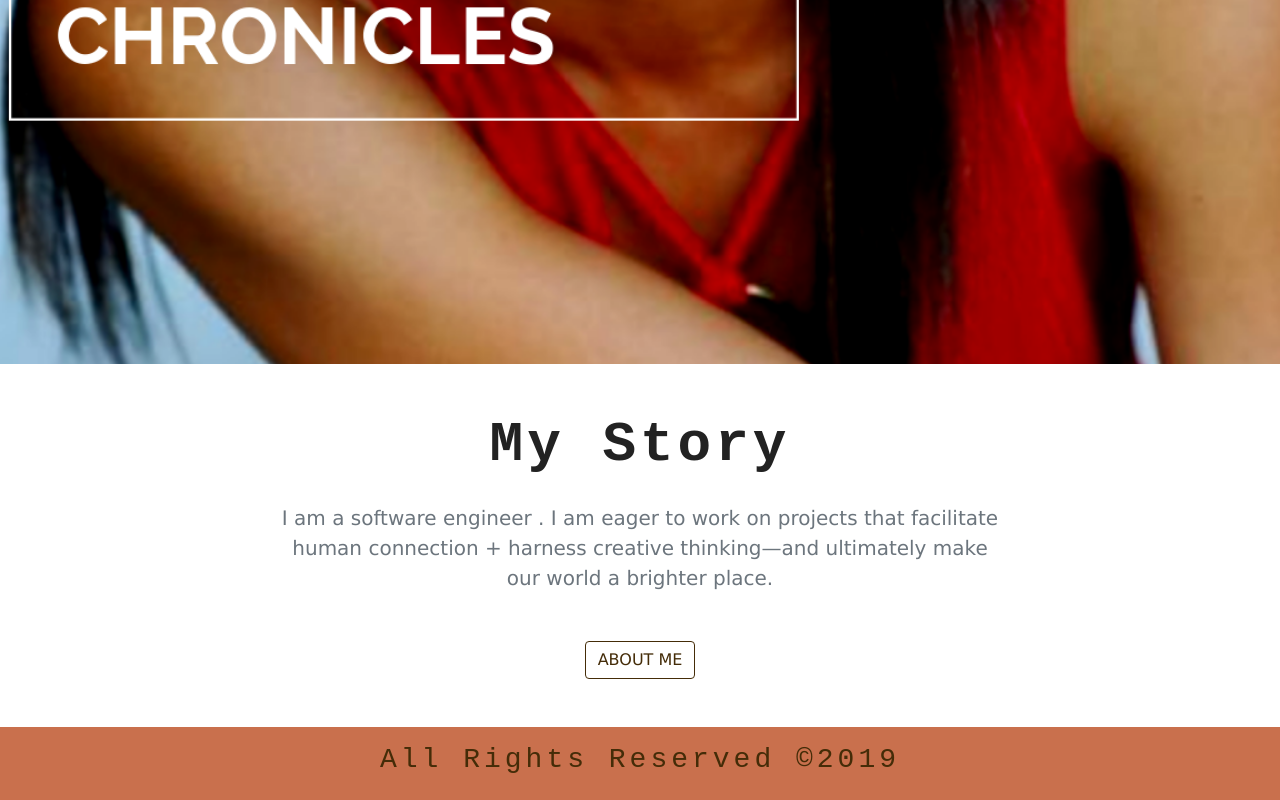
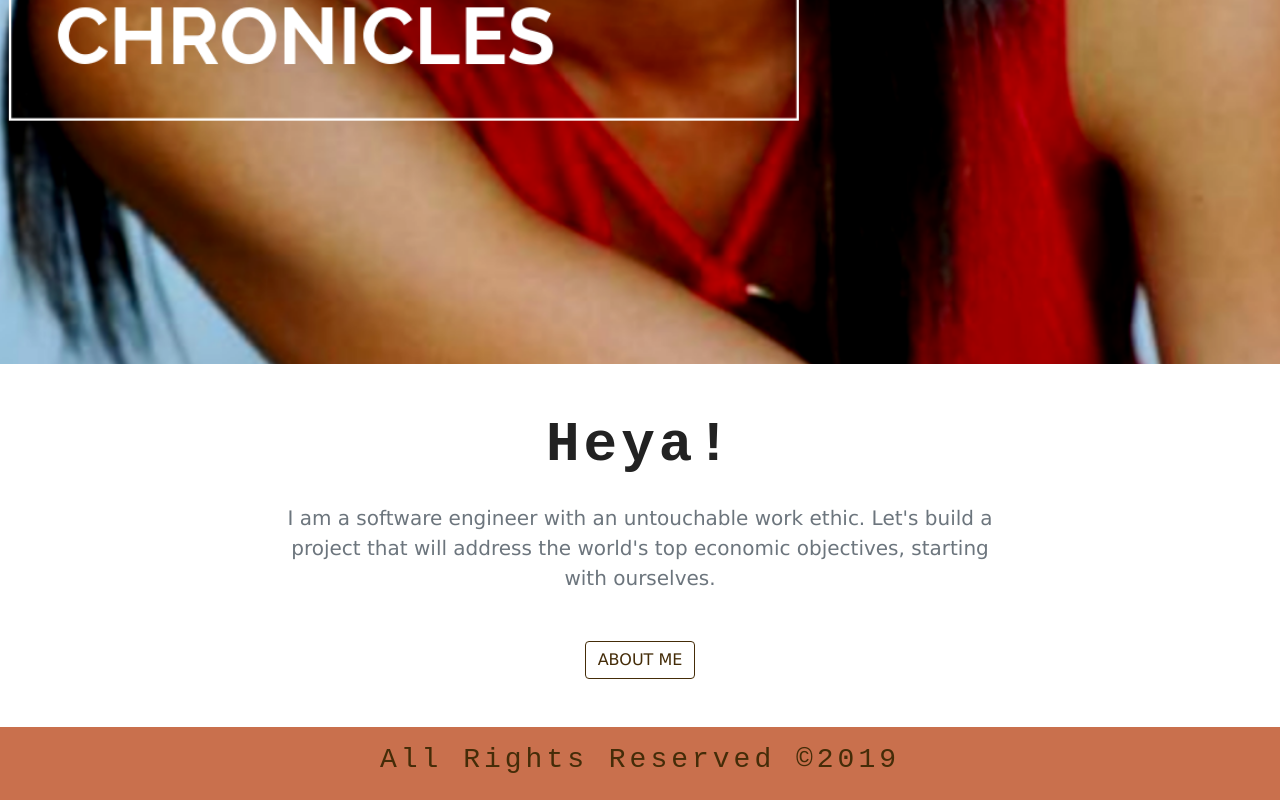
Before and after one commit to lerenah/portfolio, a Gatsby site: page / in a window 1280 px wide. Shown: the part 495-1295 px from the top of the page. Built offline with nearby package versions, Linux system fonts and the light colour scheme; Gatsby itself is replaced by a stand-in of ours.

Commit message:
changes info

```diff
--- a/src/components/Home/info.js
+++ b/src/components/Home/info.js
@@ -6,11 +6,11 @@ export default function info() {
   return (
     <section className="py-5">
       <div className="container">
-        <Title title="my story" />
+        <Title title="Heya!" />
         <div className="row">
           <div className="col-10 col-sm-8 mx-auto text-center">
             <p className="lead text-muted mb-5">
-            I am a software engineer . I am eager to work on projects that facilitate human connection + harness creative thinking—and ultimately make our world a brighter place.
+            I am a software engineer with an untouchable work ethic. Let's build a project that will address the world's top economic objectives, starting with ourselves.
             </p>
             <Link to="/about">
               <button className="btn text-uppercase btn-yellow">
```
